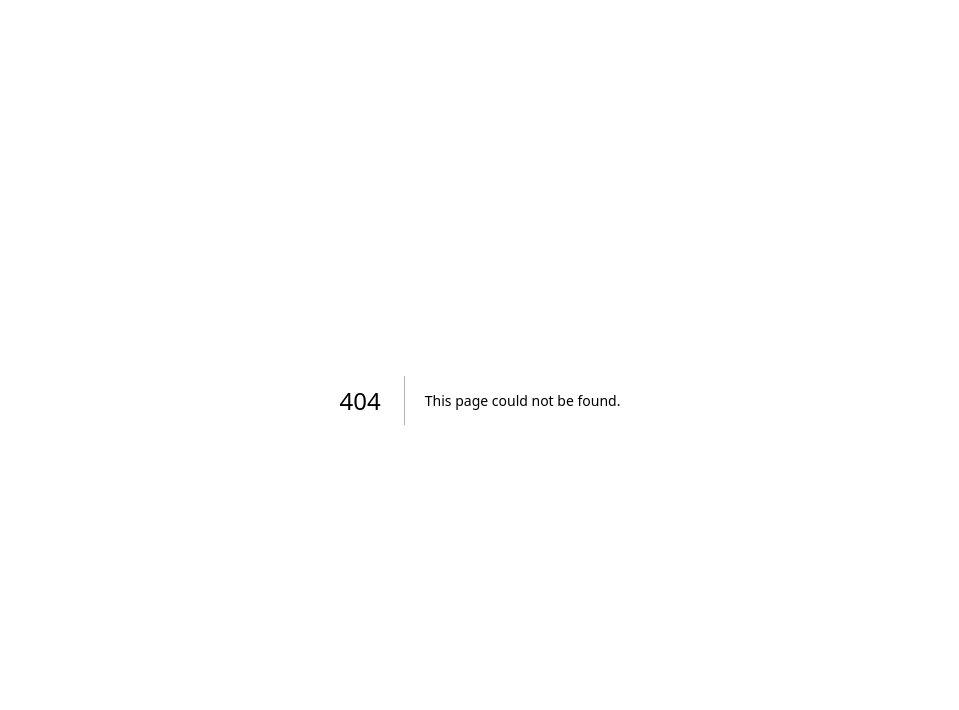
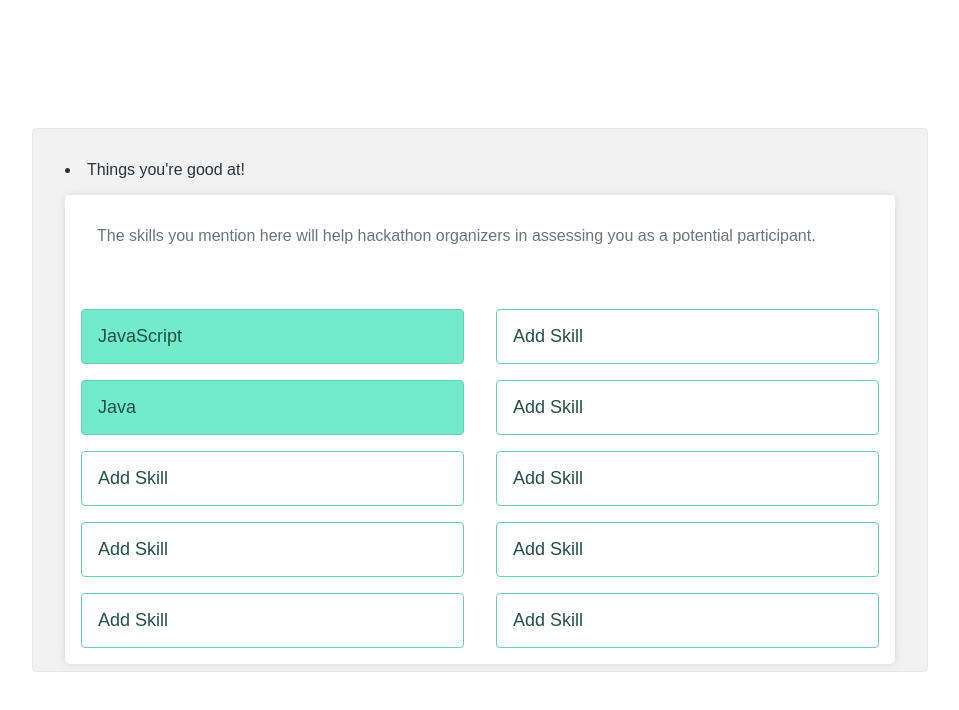
Before and after one commit to Dexters-Hub/fe-devfolio, a Next.js app: page /task-1 in a window 1280 px wide. Before the commit this address had no page. Shown: the top 710 px of the page, without its empty margins (160-1119 px from the left). Built offline with nearby package versions, Linux system fonts and the light colour scheme.

Commit message:
(Update 💯) - Structure of task 1 done - step 1/3

```diff
--- a/next.config.js
+++ b/next.config.js
@@ -1,4 +1,9 @@
 /** @type {import('next').NextConfig} */
-const nextConfig = {}
+const nextConfig = {
+    reactStrictMode: true,
+  compiler: {
+    styledComponents: true,
+  },
+}
 
 module.exports = nextConfig
--- a/package.json
+++ b/package.json
@@ -13,8 +13,10 @@
     "@types/react": "18.2.16",
     "@types/react-dom": "18.2.7",
     "next": "13.4.12",
+    "pocketbase": "^0.15.3",
     "react": "18.2.0",
     "react-dom": "18.2.0",
+    "styled-components": "^6.0.5",
     "typescript": "5.1.6"
   }
 }
--- /dev/null
+++ b/src/app/assets/data.tsx
@@ -0,0 +1,16 @@
+export interface Tag {
+    name: string;
+    id: number;
+  }
+
+  export const tags: Tag[] = [
+    {
+        id: 1,
+        name: "JavaScript",
+    },
+    {
+        id: 2,
+        name: "Java",
+    },
+
+]
--- a/src/app/layout.tsx
+++ b/src/app/layout.tsx
@@ -1,11 +1,12 @@
 import './globals.css'
 import type { Metadata } from 'next'
-
+import StyledComponentsRegistry from './lib/registry'
 
 export const metadata: Metadata = {
   title: 'Frontend Engineering - Devfolio Challenge',
   description: 'A submission for the Devfolio Frontend Engineering Role Challenge',
 }
+
 
 export default function RootLayout({
   children,
@@ -13,8 +14,10 @@ export default function RootLayout({
   children: React.ReactNode
 }) {
   return (
-    <html lang="en">
-      <body>{children}</body>
+    <html>
+      <body>
+        <StyledComponentsRegistry>{children}</StyledComponentsRegistry>
+      </body>
     </html>
   )
 }
--- /dev/null
+++ b/src/app/lib/registry.tsx
@@ -0,0 +1,29 @@
+'use client'
+
+import React, { useState } from 'react'
+import { useServerInsertedHTML } from 'next/navigation'
+import { ServerStyleSheet, StyleSheetManager } from 'styled-components'
+
+export default function StyledComponentsRegistry({
+  children,
+}: {
+  children: React.ReactNode
+}) {
+  // Only create stylesheet once with lazy initial state
+  // x-ref: https://reactjs.org/docs/hooks-reference.html#lazy-initial-state
+  const [styledComponentsStyleSheet] = useState(() => new ServerStyleSheet())
+
+  useServerInsertedHTML(() => {
+    const styles = styledComponentsStyleSheet.getStyleElement()
+    styledComponentsStyleSheet.instance.clearTag()
+    return <>{styles}</>
+  })
+
+  if (typeof window !== 'undefined') return <>{children}</>
+
+  return (
+    <StyleSheetManager sheet={styledComponentsStyleSheet.instance}>
+      {children}
+    </StyleSheetManager>
+  )
+}
--- /dev/null
+++ b/src/app/task-1/page.tsx
@@ -0,0 +1,103 @@
+'use client'
+import React, {useEffect, useState} from 'react'
+
+import { Container, ListContainer, CustomUnorderList, Card, InnerCard,Text, BearerColumn, TextGrey } from './styles'
+import ListItem from '@/components/listItem/listItem'
+import { Tag, tags } from '@/app/assets/data';
+
+const DNDPage = () => {
+
+  const [tagElements, setTagElements] = useState<Tag[]>(tags);
+  const maxTagsCount = 10;
+  const filledTagsCount = tags.length;
+
+  const firstColumnTagsCount = Math.min(filledTagsCount, maxTagsCount / 2);
+  const firstColumnTags = tags.slice(0, firstColumnTagsCount);
+
+  const secondColumnTagsCount = Math.min(filledTagsCount - firstColumnTagsCount, maxTagsCount / 2);
+  const secondColumnTags = tags.slice(firstColumnTagsCount, firstColumnTagsCount + secondColumnTagsCount);
+
+  const placeholderTagsCount = Math.max(maxTagsCount - filledTagsCount, 0);
+
+  const placeholderTags = Array.from({ length: placeholderTagsCount }, (_, index) => ({
+    id: filledTagsCount + index + 1,
+    name: 'Add Skill',
+  }));
+
+  const allTags = [...firstColumnTags, ...placeholderTags, ...secondColumnTags];
+
+  const handleTagUpdate = (updatedTag: Tag) => {
+    const tagIndex = tagElements.findIndex((tag) => tag.id === updatedTag.id);
+
+    if (tagIndex !== -1) {
+      const updatedTags = [...tagElements];
+      updatedTags[tagIndex] = updatedTag;
+      setTagElements(updatedTags);
+    }
+  };
+
+
+    // useEffect(() => {
+
+    //     fetch(`https://api.stackexchange.com/2.3/tags/javascript/?order=desc&sort=popular&site=stackoverflow`,{
+    //         method: 'GET',
+    //         headers: {
+    //             'Content-Type': 'application/json',
+    //         },
+    //     }).then((res) => {
+    //         return res.json();
+    //     }).then((data) => {
+    //         const {items} = data;
+    //         const names = items.map((item: any) => {
+    //             return item.name;
+    //         }
+
+    //         )
+    //         console.log(names);
+
+
+    //     }).catch((err) => {
+    //         console.log(err);
+
+    //     })
+    // }, [])
+
+return (
+    <Container>
+        <Card>
+            <CustomUnorderList>
+                <Text>Things you're good at!</Text>
+            </CustomUnorderList>
+            <InnerCard>
+                <TextGrey>The skills you mention here will help hackathon organizers in assessing you as a potential  participant.</TextGrey>
+                <ListContainer>
+                <BearerColumn>
+                    {allTags.slice(0, maxTagsCount / 2).map((tag: Tag, index: number) => (
+                        <ListItem
+                        key={tag.id}
+                        tag={tag}
+                        itemNumber={index + 1}
+                        isplaceholder={tag.name === 'Add Skill'}
+                        handleTagUpdate={handleTagUpdate}
+                        />
+                    ))}
+                    </BearerColumn>
+                    <BearerColumn>
+                    {allTags.slice(maxTagsCount / 2, maxTagsCount).map((tag: Tag, index: number) => (
+                        <ListItem
+                        key={tag.id}
+                        tag={tag}
+                        itemNumber={firstColumnTagsCount + index + 1}
+                        isplaceholder={tag.name === 'Add Skill'}
+                        handleTagUpdate={handleTagUpdate}
+                        />
+                    ))}
+                    </BearerColumn>
+                </ListContainer>
+            </InnerCard>
+        </Card>
+    </Container>
+)
+}
+
+export default DNDPage;
--- /dev/null
+++ b/src/app/task-1/styles.js
@@ -0,0 +1,76 @@
+
+import styled from 'styled-components';
+
+
+export const Container = styled.div`
+    height: 100vh;
+    margin: 0 auto;
+    width: 100%;
+    display: flex;
+    justify-content: center;
+
+    font-family: 'Nunito Sans', sans-serif;
+`;
+
+export const ListContainer = styled.div`
+
+    justify-content: center;
+    display: flex;
+    margin-top: 3rem;
+`;
+
+export const Card = styled.div`
+    display: flex;
+    flex-direction: column;
+    background-color: #F2F2F3;
+    border: 1px solid #e6e6e6;
+    border-radius: 5px;
+    justify-content: space-around;
+    margin: 8rem;
+    padding: 1em;
+    width: 70%;
+
+
+    @media screen and (max-width: 768px) {
+        width: 100%;
+        margin: 1rem;
+        padding: 0;
+    }
+
+`;
+
+export const BearerColumn = styled.div`
+    display: flex;
+    flex-direction: column;
+    justify-content:flex-start;
+    border-radius: 5px;
+    margin: 0.5em;
+    width: 32rem;
+`;
+
+
+export const InnerCard = styled.div`
+    color:#6A757A;
+    background-color: #FFFFFF;
+    border-radius: 5px;
+    margin: 1rem;
+    box-shadow: 0 0 10px rgba(0,0,0,0.1);
+    height: 700px;
+`;
+
+export const CustomUnorderList = styled.div`
+    color: #273339;
+
+`;
+
+export const Text = styled.li`
+    margin: 1rem 1rem 0 1rem;
+    font-size: 1rem;
+`;
+
+export const TextGrey = styled.div`
+    color: #6A757A;
+    margin: 2rem;
+    font-size:1rem
+
+`;
--- /dev/null
+++ b/src/components/listItem/listItem.tsx
@@ -0,0 +1,58 @@
+import { Tag } from '@/app/assets/data';
+import React, { useState } from 'react';
+import styled from 'styled-components';
+
+const ListItemWrapper = styled.input<{isplaceholder: boolean }>`
+  background-color: ${({ isplaceholder }) => (isplaceholder ? 'transparent' : '#73EACC')};
+  border: 1px solid ${({ isplaceholder }) => (isplaceholder ? '#65D0B4' : '#65D0B4')};
+  border-radius: 4px;
+  padding: 1rem;
+  margin: 0.5rem;
+  color: #235045;
+  font-weight: 400;
+  font-size: 1.125rem;
+  cursor: move;
+`;
+
+interface ListItemProps {
+  tag: Tag;
+  itemNumber: number;
+  isplaceholder: boolean;
+  handleTagUpdate: (updatedTag: Tag) => void;
+}
+
+const ListItem: React.FC<ListItemProps> = ({ tag, itemNumber, isplaceholder, handleTagUpdate}) => {
+  const [editing, setEditing] = useState(tag.name === 'Add Skill' ? true : false);
+  const [editedName, setEditedName] = useState(tag.name);
+
+  const handleInputChange = (e: React.ChangeEvent<HTMLInputElement>) => {
+    setEditedName(e.target.value);
+  };
+
+  const handleInputBlur = () => {
+    setEditing(tag.name === 'Add Skill' && editedName.trim() === '');
+    tag.name = editedName || 'Add Skill';
+    handleTagUpdate(tag);
+  };
+
+  const handleClick = () => {
+    if (tag.name === 'Add Skill') {
+      setEditedName('');
+      setEditing(true);
+    }
+  };
+
+  return (
+    <ListItemWrapper
+      type="text"
+      value={editing ? editedName : tag.name}
+      onChange={handleInputChange}
+      onBlur={handleInputBlur}
+      onClick={handleClick}
+      readOnly={!editing && tag.name !== 'Add Skill'}
+      isplaceholder={isplaceholder}
+    />
+  );
+};
+
+export default ListItem;
```
Also changed, not shown: src/app/page.module.css (+35 -0 lines), src/app/page.tsx (+8 -1 lines), 1 other file (tests, documents, lock files or other folders).
